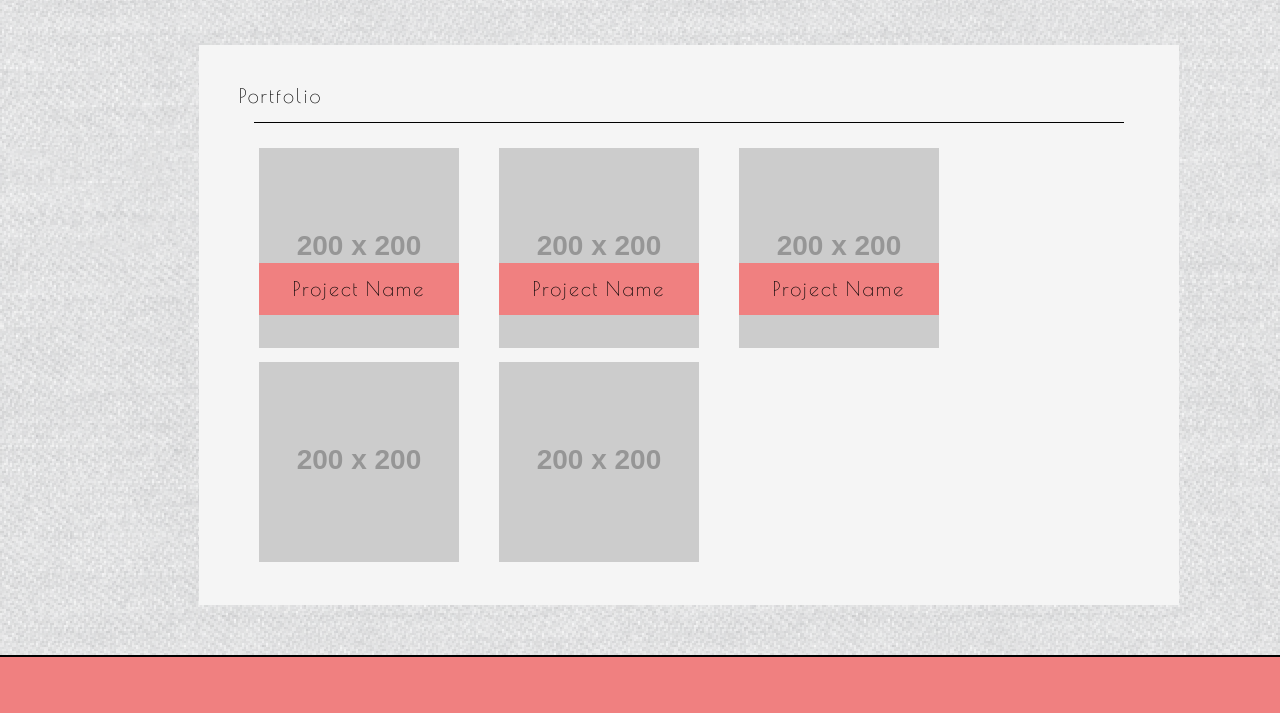
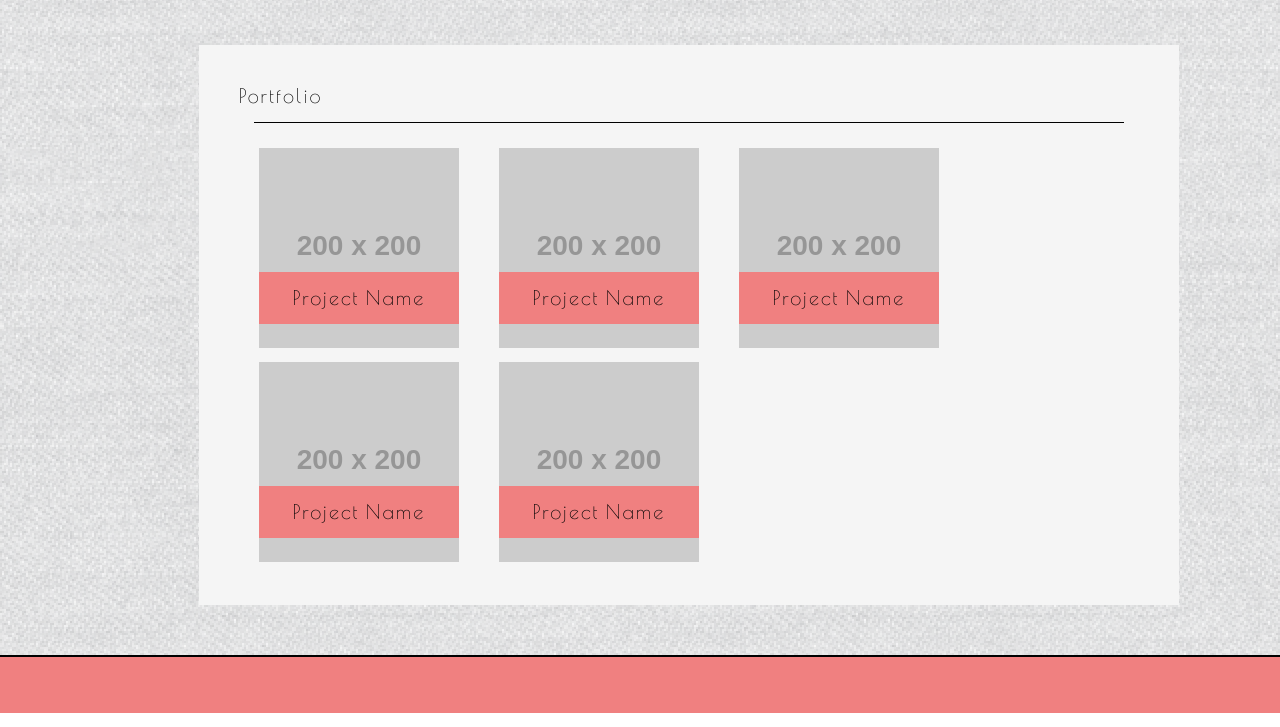
Before and after one commit to CandiceSchramm/Responsive-Portfolio, a plain HTML site: page portfolio.html in a window 1280 px wide. Shown: the part 73-800 px from the top of the page. Drawn offline with nearby package versions, Linux system fonts and the light colour scheme; placeholder pictures from the web are drawn by us.

Commit message:
fixed image-tag items so they are not stacked on top of each other

```diff
--- a/assets/css/style.css
+++ b/assets/css/style.css
@@ -82,7 +82,7 @@ form {
     width: 200px;
     padding:15px 0px 15px 0px;
     text-align: center;
-    top: 42%;
+    margin-top: -80px;
     position: absolute;
     z-index: 3;
 }
@@ -107,6 +107,7 @@ a {
     font-size: 30px;
     line-height: 32px;
 }
+
 
 /* Media Queries Below */
 
```
